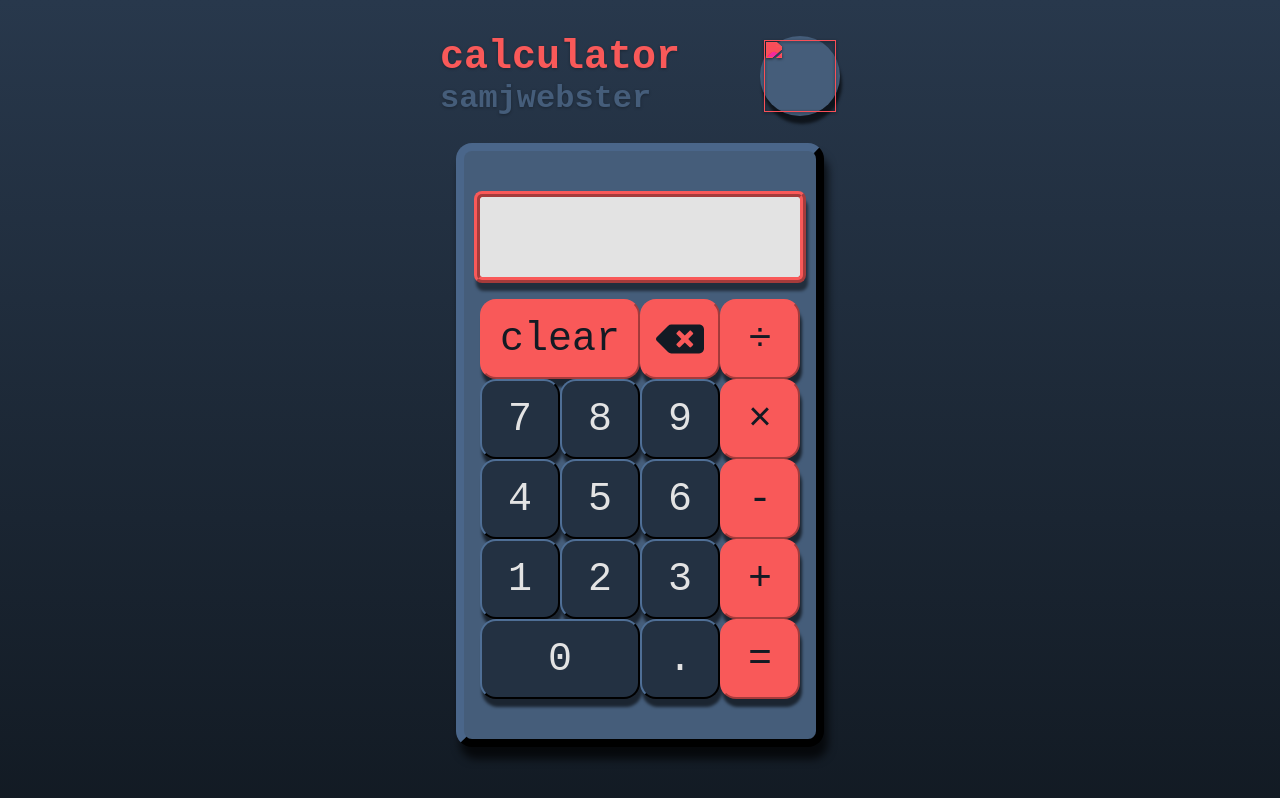
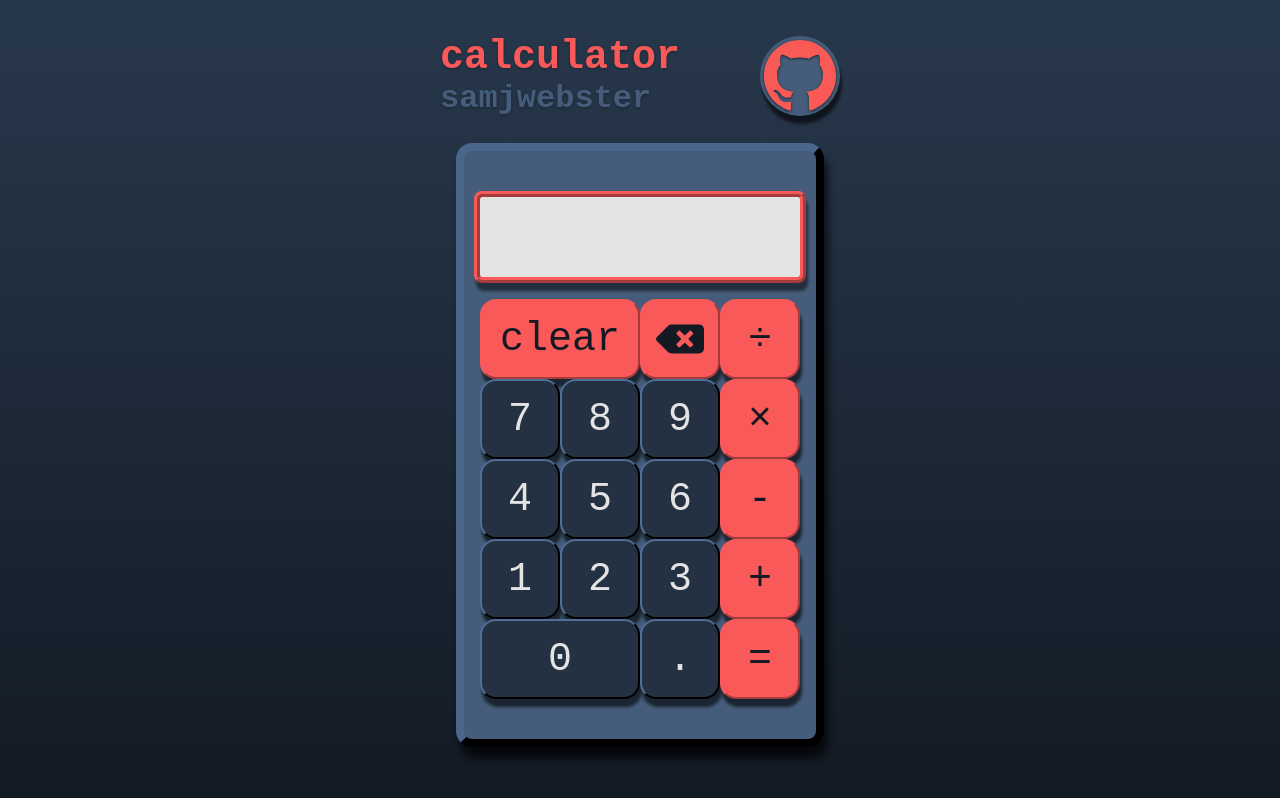
Before and after one commit to samjwebster/odin-calculator, a plain HTML site: page index.html in a window 1280 px wide. Drawn offline with Linux system fonts and the light colour scheme; the site is published under a folder, as on GitHub Pages, so addresses that start at the root find nothing.

Commit message:
fixed gh logo

```diff
--- a/index.html
+++ b/index.html
@@ -15,7 +15,7 @@
             <h2 id="author" class="titular text">samjwebster</h2>
         </div>
         <div id="gh-cont">
-            <img id="gh" src="/gh_logo.svg" onClick="parent.open('https://github.com/samjwebster')"></img>
+            <img id="gh" src="gh_logo.svg" onClick="parent.open('https://github.com/samjwebster')"></img>
             <div id="gh_bg"></div>
         </div>
     </div>
```
